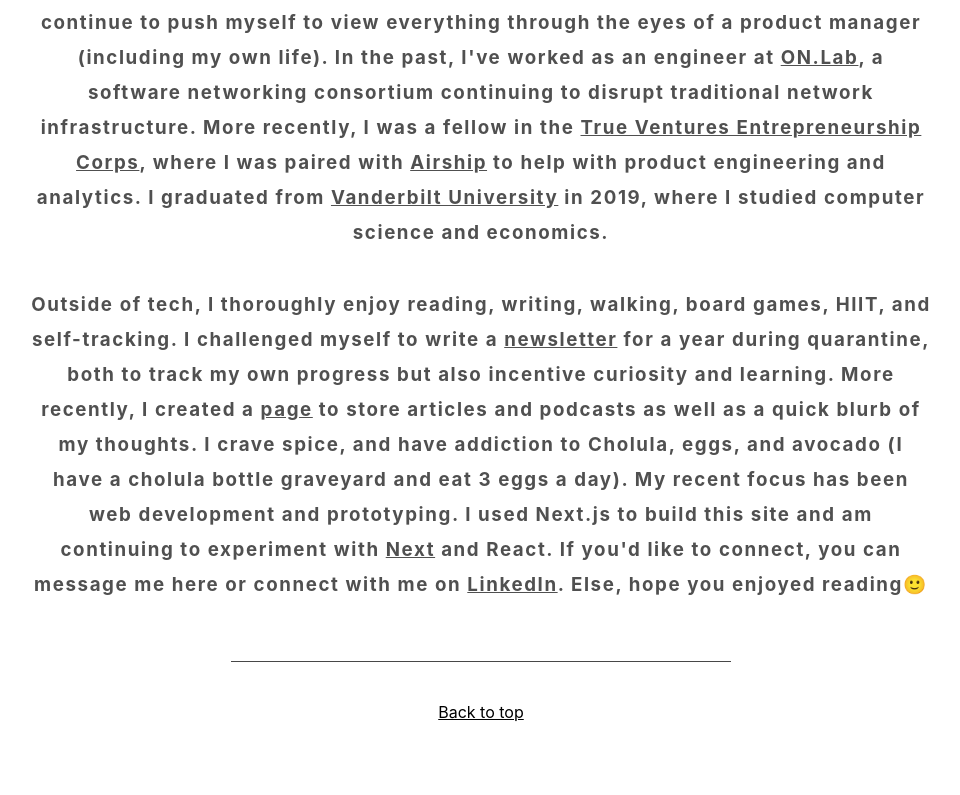
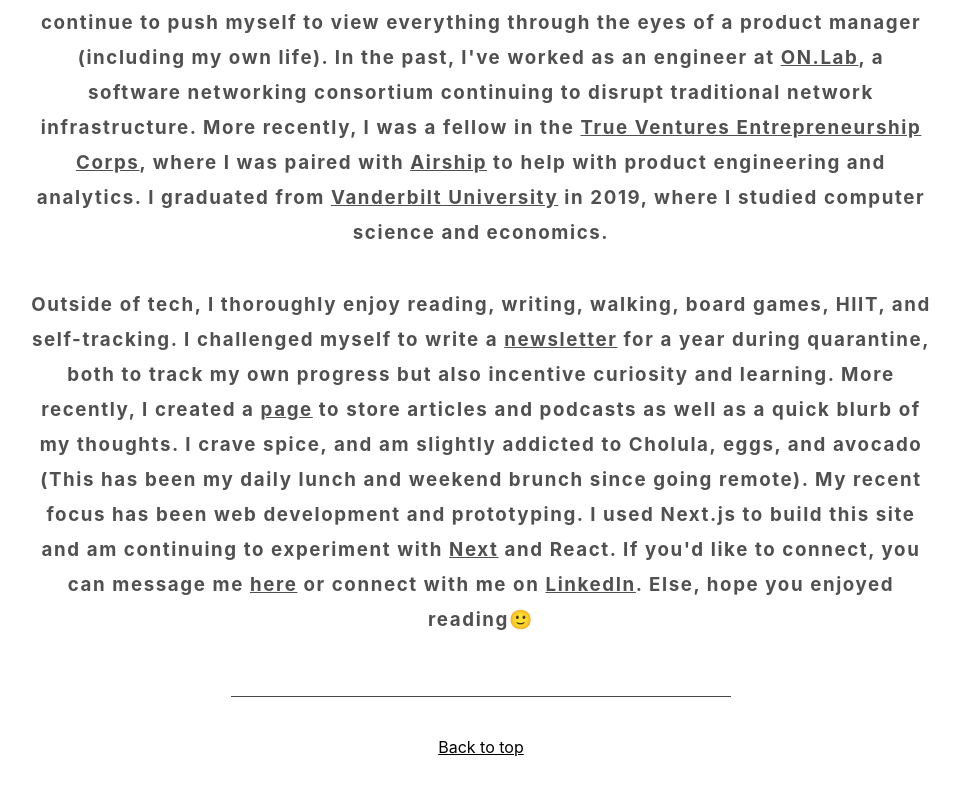
Before and after one commit to SBhat35/Website, a Next.js app: page /about in a window 1280 px wide. Shown: the part 725-1520 px from the top of the page, without its empty margins (159-1119 px from the left). Built offline with nearby package versions, Linux system fonts and the light colour scheme.

Commit message:
edit text

```diff
--- a/pages/about.js
+++ b/pages/about.js
@@ -37,10 +37,10 @@
 </h3>
 <h3 className={styles.h2, styles.bodyText}>
 
-Outside of tech, I thoroughly enjoy reading, writing, walking, board games, HIIT, and self-tracking. I challenged myself to write a <a className={styles.aboutLink} href="http://newsletter.sachitbhat.com/" target="_blank">newsletter</a> for a year during quarantine, both to track my own progress but also incentive curiosity and learning. More recently, I created a <a className={styles.aboutLink} href="https://coda.io/@sachit-bhat/sb" target="_blank">page</a> to store articles and podcasts as well as a quick blurb of my thoughts. I crave spice, and have addiction to Cholula, eggs, and avocado (I have a cholula bottle graveyard and eat 3 eggs a day). My recent focus has been web development and prototyping. I used
+Outside of tech, I thoroughly enjoy reading, writing, walking, board games, HIIT, and self-tracking. I challenged myself to write a <a className={styles.aboutLink} href="http://newsletter.sachitbhat.com/" target="_blank">newsletter</a> for a year during quarantine, both to track my own progress but also incentive curiosity and learning. More recently, I created a <a className={styles.aboutLink} href="https://coda.io/@sachit-bhat/sb" target="_blank">page</a> to store articles and podcasts as well as a quick blurb of my thoughts. I crave spice, and am slightly addicted to Cholula, eggs, and avocado (This has been my daily lunch and weekend brunch since going remote). My recent focus has been web development and prototyping. I used
 Next.js to build this site and am continuing to experiment with <a className={styles.aboutLink} href="https://nextjs.org/Next" target="_blank">Next</a> and React.
 
-If you'd like to connect, you can message me <a href="mailto:sachitbhat.sb@gmail.com">here</a>  or connect with me on <a className={styles.aboutLink} href="https://www.linkedin.com/in/sachitbhat/" target="_blank">LinkedIn</a>. Else, hope you enjoyed reading🙂
+If you'd like to connect, you can message me <a href="mailto:sachitbhat.sb@gmail.com" className={styles.aboutLink} target="_blank">here</a>  or connect with me on <a className={styles.aboutLink} href="https://www.linkedin.com/in/sachitbhat/" target="_blank">LinkedIn</a>. Else, hope you enjoyed reading🙂
 
 
           </h3>
--- a/styles/Home.module.css
+++ b/styles/Home.module.css
@@ -201,7 +201,7 @@
   flex-direction: column;
   letter-spacing: 0.1em;
   line-height: 35px;
-  margin: var(--xs) var(--xl) var(--xs) var(--xl)
+  margin: var(--xs) var(--md) var(--xs) var(--md)
 }
 .bodyText{
   color: var(--secondary-grey)
@@ -270,6 +270,9 @@
   .buttonList {
     max-width: 400px;
   }
+  .aboutText{
+    margin: var(--xs) var(--xl) var(--xs) var(--xl)
+  }
 }
 
 
```
